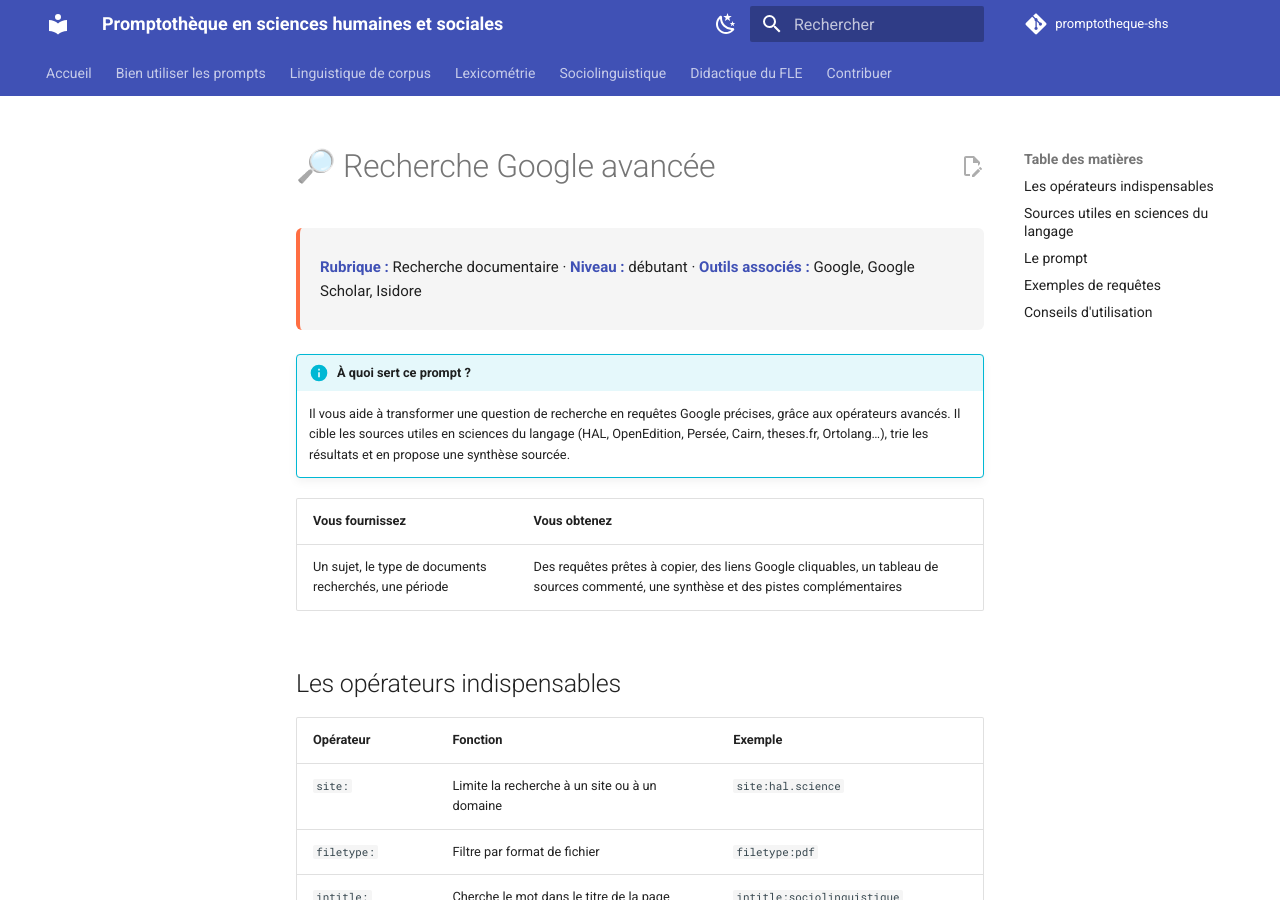
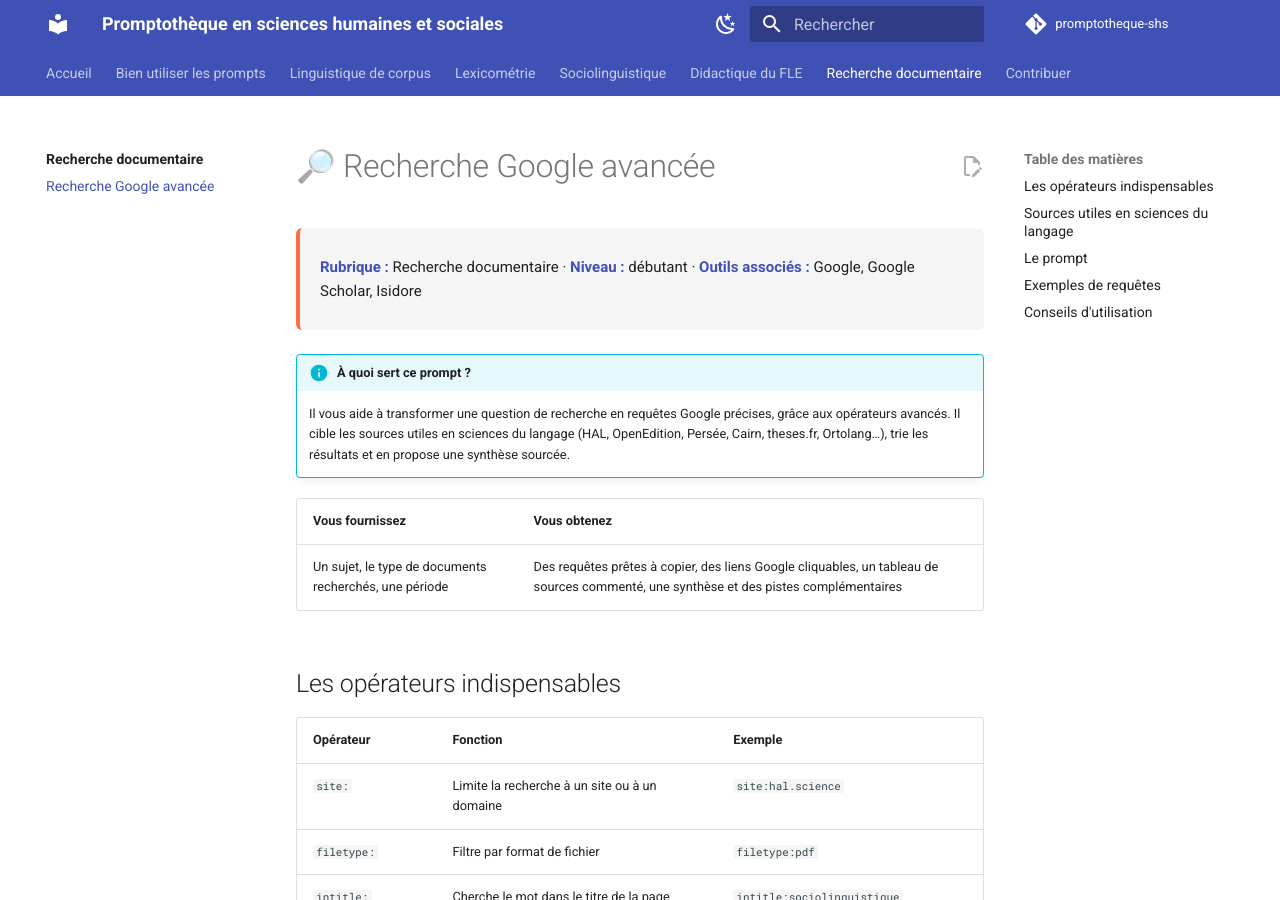
Before and after one commit to amanylili/promptotheque-shs, an MkDocs documentation site: the page built from docs/recherche-documentaire/recherche-google-avancee.md, in a window 1280 px wide and 900 px high. Built offline with MkDocs 1.6.1 and Material for MkDocs 9.7.7, drawn with Linux system fonts in a browser that asks for light colours; comment, search, counter and statistics services are not loaded.

Commit message:
Ajoute la rubrique Recherche documentaire au menu du site

```diff
--- a/mkdocs.yml
+++ b/mkdocs.yml
@@ -80,4 +80,7 @@ nav:
       - Séquence sur corpus: didactique-fle/sequence-sur-corpus.md
       - Adapter un texte au CECRL: didactique-fle/adapter-texte-cecrl.md
       - Corriger une production écrite: didactique-fle/correction-production-ecrite.md
+  - Recherche documentaire:
+      - recherche-documentaire/index.md
+      - Recherche Google avancée: recherche-documentaire/recherche-google-avancee.md
   - Contribuer: contribuer.md
```
